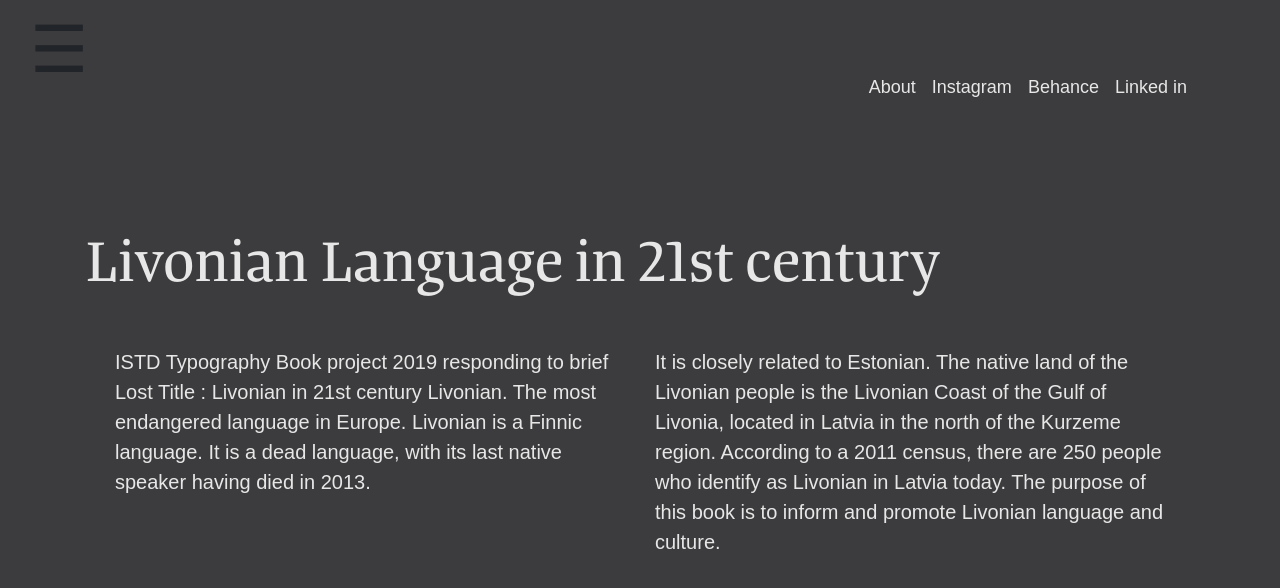
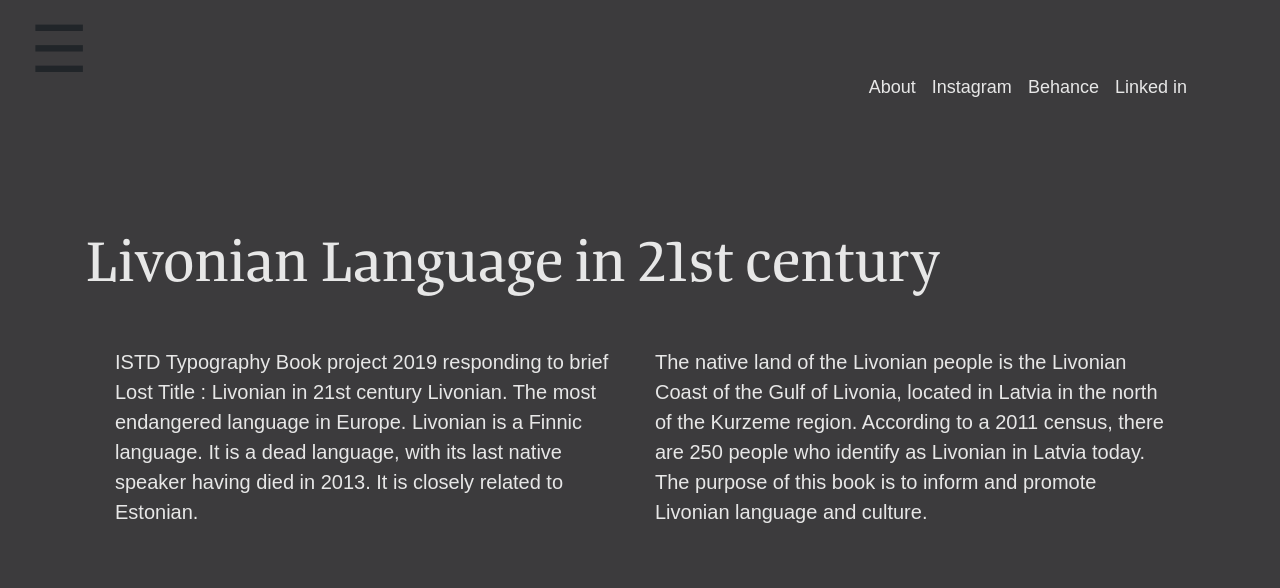
Before and after one commit to GRBACJANA/GRBACJANA.github.io, a plain HTML site: page livonian.html in a window 1280 px wide. Shown: the top 588 px of the page. Drawn offline with nearby package versions, Linux system fonts and the light colour scheme; grey boxes are pictures that could not be loaded.

Commit message:
Update livonian.html

```diff
--- a/livonian.html
+++ b/livonian.html
@@ -93,12 +93,12 @@
                             ISTD Typography Book project 2019 responding to brief Lost
 Title : Livonian in 21st century Livonian. The most endangered language in Europe.
 Livonian is a Finnic language. It is a dead language, with its last native speaker having
-died in 2013.
+died in 2013. It is closely related to Estonian.
                         </p>
                     </div>
                     <div class="col-lg-6">
                         <p class="projectidentitytext">
-                            It is closely related to Estonian. The native land of the Livonian people is the Livonian Coast of the Gulf of Livonia, located in Latvia in the north of the Kurzeme region. According to a 2011 census, there are 250 people who identify as Livonian in Latvia today.
+                             The native land of the Livonian people is the Livonian Coast of the Gulf of Livonia, located in Latvia in the north of the Kurzeme region. According to a 2011 census, there are 250 people who identify as Livonian in Latvia today.
 The purpose of this book is to inform and promote Livonian language and culture.
 
 
@@ -170,7 +170,7 @@ The purpose of this book is to inform and promote Livonian language and culture.
     <div class="row 13">
         <div class="col-lg-4 col-sm-4"><a class="tap orange-link" href="photography.html">← Previous</a></div>
         <div class="col-lg-4 col-sm-4"><a class="tap text-center orange-link" href="#top">back to the top</a></div>
-        <div class="col-lg-4 col-sm-4"><a class="tap text-right orange-link" href="about.html">Next →</a></div>
+        <div class="col-lg-4 col-sm-4"><a class="tap text-right orange-link" href="index.html">Next →</a></div>
     </div>
 
         </div>
```
